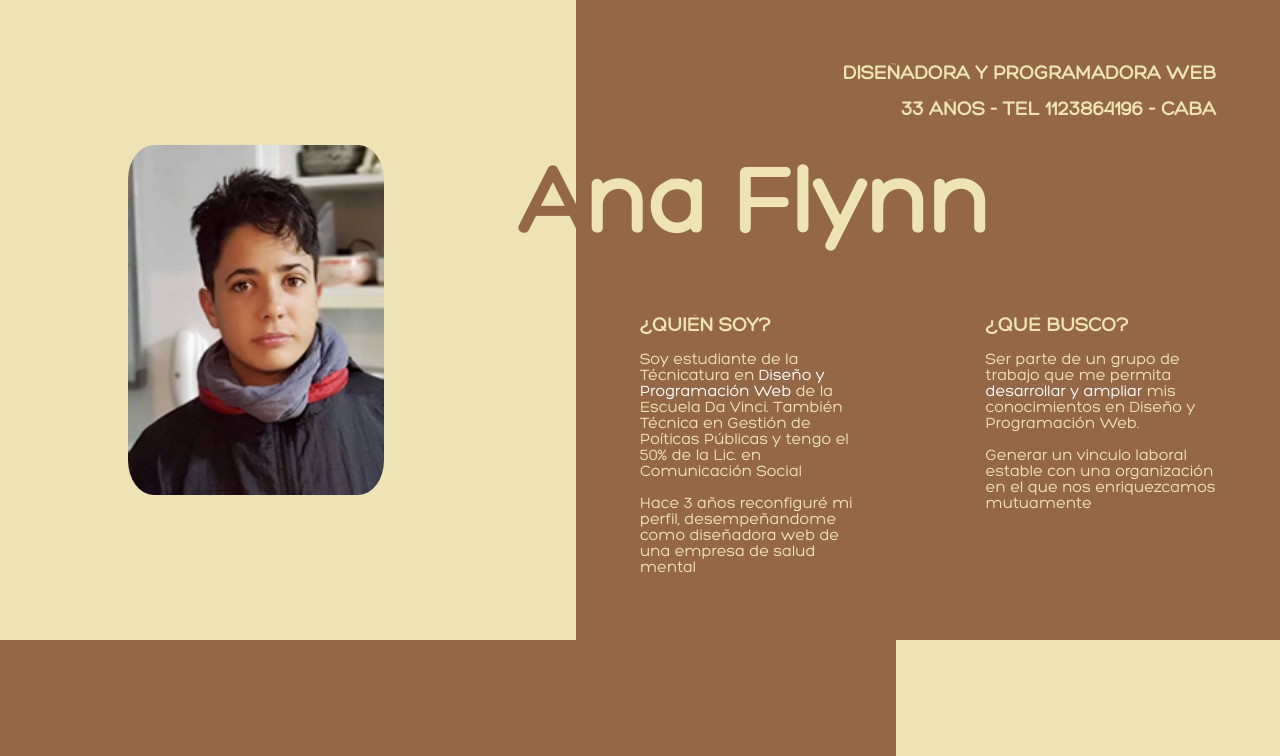
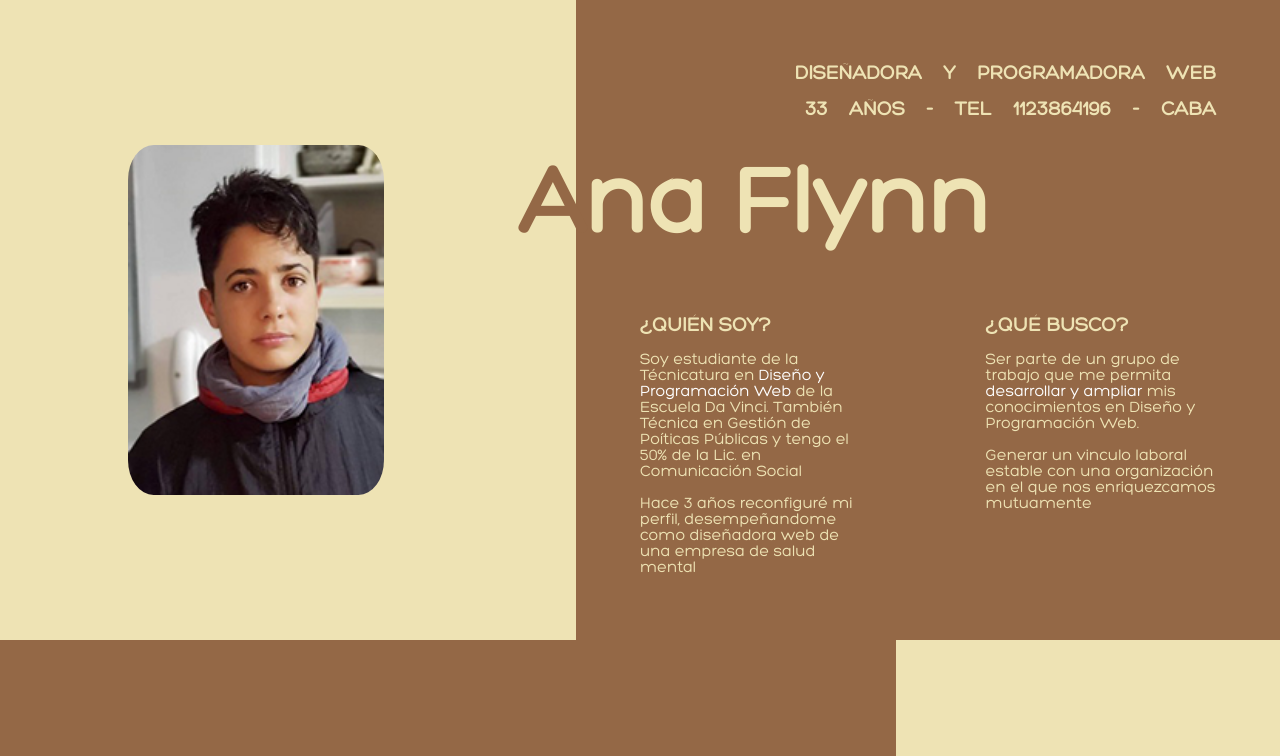
Before and after one commit to nkrowicki/nanu-web, a plain HTML site: page index.html in a window 1280 px wide. Shown: the top 756 px of the page. Drawn offline with Linux system fonts and the light colour scheme; files whose address does not match are found by name.

Commit message:
Remove comments. Add space between letters

```diff
--- a/css/portfolio.css
+++ b/css/portfolio.css
@@ -8,8 +8,6 @@ html {
 
 body {
   margin: 0;
-  /* background-color: #946846; */
-  /* background-attachment: fixed; */
   font-family: 'Hero';
 }
 
@@ -91,6 +89,10 @@ p {
 
 .name::first-letter {
   color: #946846;
+}
+
+.description-text {
+  word-spacing: 1rem;
 }
 
 .uppercase {
--- a/index.html
+++ b/index.html
@@ -17,8 +17,8 @@
       </div>
       <div class="right-first column">
         <div class="header">
-          <h3 class="text uppercase mb-1">Diseñadora y programadora web</h3>
-          <h3 class="text uppercase">33 años - Tel 1123864196 - CABA</h3>
+          <h3 class="text description-text uppercase mb-1">Diseñadora y programadora web</h3>
+          <h3 class="text description-text uppercase">33 años - Tel 1123864196 - CABA</h3>
         </div>
         <div class="row container-description">
           <div class="description">
```
